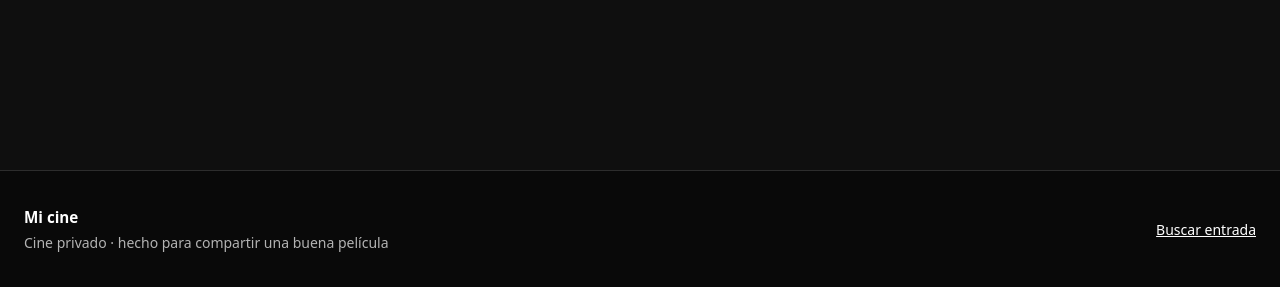
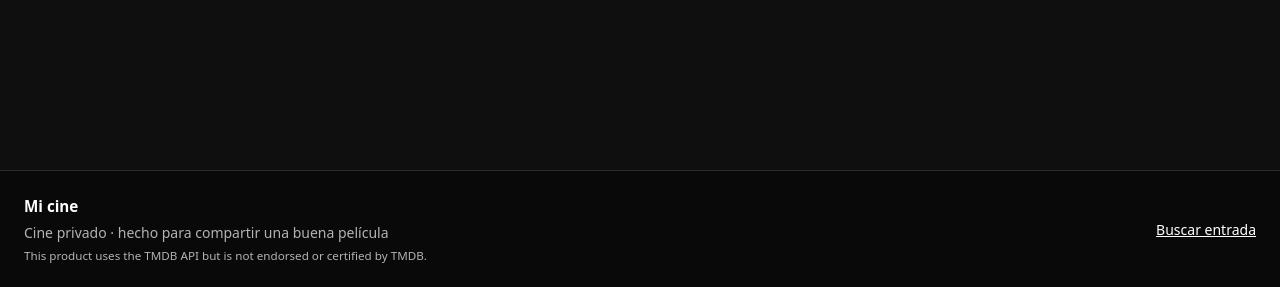
Before and after one commit to elisgar11/C2EM-Cinema, a Django app: page / in a window 1280 px wide. Shown: the part 830-1117 px from the top of the page. Run offline with Django 5.2, Linux system fonts and the light colour scheme; data comes from the database, SQL or seed files in the repository; data that the repository does not hold is empty.

Commit message:
Add TMDB metadata attribution notice

```diff
--- a/templates/core/base.html
+++ b/templates/core/base.html
@@ -49,6 +49,9 @@
             <div>
                 <strong>{{ site_settings.cinema_name|default:"Mi cine" }}</strong>
                 <span>Cine privado · hecho para compartir una buena película</span>
+                {% if movie_metadata_provider == "tmdb" %}
+                    <small>This product uses the TMDB API but is not endorsed or certified by TMDB.</small>
+                {% endif %}
             </div>
             <a href="{% url 'core:reservation_lookup' %}">Buscar entrada</a>
         </div>
```
